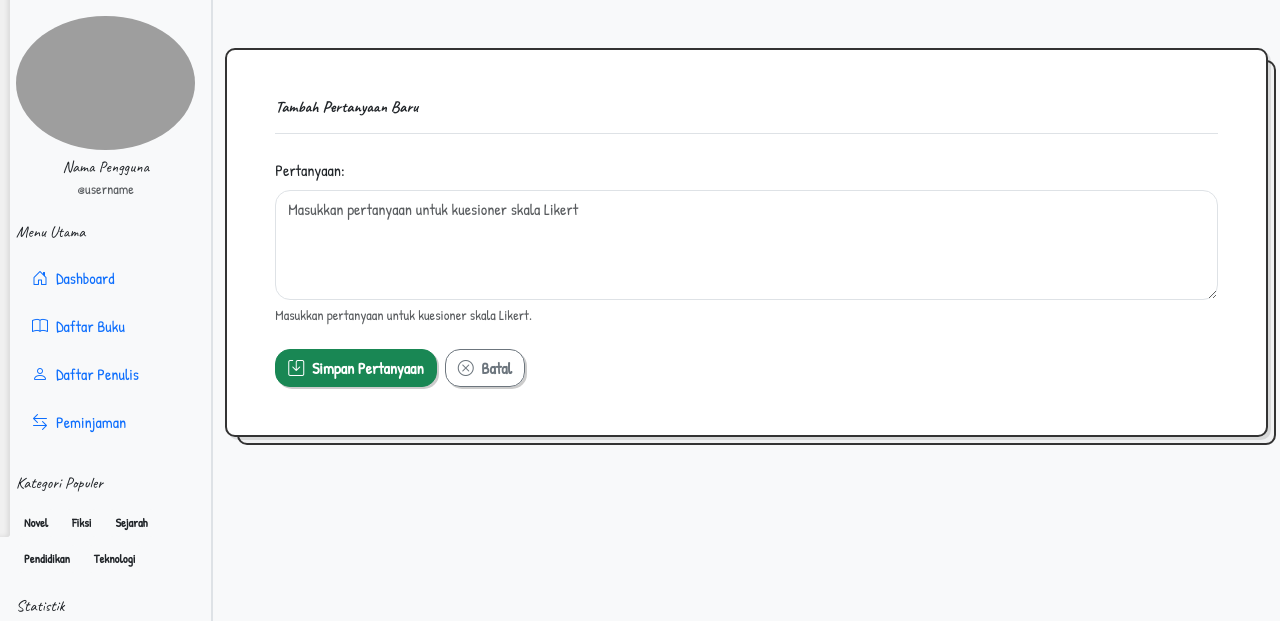
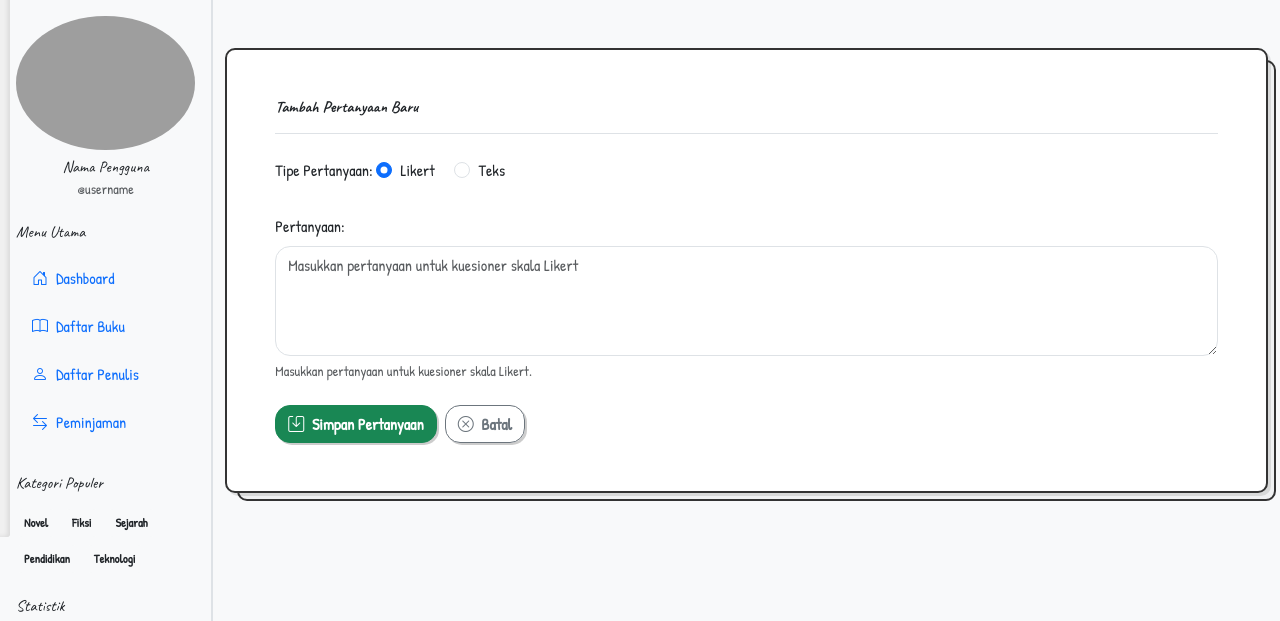
Before and after one commit to HaqTetsuya/Kuesioner, a CodeIgniter app: page /kuesioner/index.php/dashboard/tambah_pertanyaan in a window 1280 px wide. Shown: the part 253-874 px from the top of the page. Run offline with CodeIgniter, Linux system fonts and the light colour scheme; the visitor is signed in with stand-in values (Sample User, id 1); tables that the repository leaves empty hold one stand-in row (values such as "Sample post"); some libraries are stand-ins or nearby versions; grey boxes are pictures that could not be loaded.

Commit message:
apaan ya gw lupa, pokoknya ga work

```diff
--- a/application/controllers/dashboard.php
+++ b/application/controllers/dashboard.php
@@ -57,6 +57,7 @@ class Dashboard extends CI_Controller
             $this->render('dashboard/pertanyaan/tambah');
         } else {
             $data = [
+				'type' => $this->input->post('tipe'),
                 'pertanyaan' => $this->input->post('pertanyaan'),
                 'created_at' => date('Y-m-d H:i:s')
             ];
@@ -127,6 +128,20 @@ class Dashboard extends CI_Controller
 		$this->render('dashboard/hasil/detail', $data);
 	}
 
+	public function detail_pertanyaan($pertanyaan_id)
+	{
+
+		$data = $this->kuesioner_model->get_detail_by_pertanyaan($pertanyaan_id);
+
+		if (!$data) {
+			show_404();
+		}
+
+		$this->render('dashboard/hasil/detail_pertanyaan', $data);
+	}
+
+
+
 
     public function statistik()
     {
--- a/application/models/kuesioner_model.php
+++ b/application/models/kuesioner_model.php
@@ -99,9 +99,10 @@ class Kuesioner_model extends CI_Model
     } */
 
     public function get_detail_jawaban($responden_id)
+
     {
         // Query for likert answers
-        $this->db->select('p.pertanyaan, j.nilai as jawaban, p.type');
+        $this->db->select('p.id, p.pertanyaan, j.nilai as jawaban, p.type');
         $this->db->from('jawaban_likert j');
         $this->db->join('pertanyaan p', 'p.id = j.pertanyaan_id');
         $this->db->where('j.responden_id', $responden_id);
@@ -132,6 +133,37 @@ class Kuesioner_model extends CI_Model
 		return $query->result();
 	}
 
+	public function get_detail_by_pertanyaan($pertanyaan_id)
+	{
+		// First, get the question itself (to know the type)
+		$pertanyaan = $this->db->get_where('pertanyaan', ['id' => $pertanyaan_id])->row();
+
+		if (!$pertanyaan) return null;
+
+		if ($pertanyaan->type == 'likert') {
+			// Get all likert answers for this question
+			$this->db->select('r.nama as responden, j.nilai as jawaban, r.id as responden_id');
+			$this->db->from('jawaban_likert j');
+			$this->db->join('responden r', 'r.id = j.responden_id');
+			$this->db->where('j.pertanyaan_id', $pertanyaan_id);
+			$jawaban = $this->db->get()->result();
+		} else {
+			// Get all textual answers for this question
+			$this->db->select('r.nama as responden, j.jawaban as jawaban, r.id as responden_id');
+			$this->db->from('jawaban_tekstual j');
+			$this->db->join('responden r', 'r.id = j.responden_id');
+			$this->db->where('j.pertanyaan_id', $pertanyaan_id);
+			$jawaban = $this->db->get()->result();
+		}
+
+		return [
+			'pertanyaan' => $pertanyaan,
+			'jawaban' => $jawaban
+		];
+	}
+
+
+
 
     /* Mendapatkan statistik hasil jawaban
     public function get_statistik_jawaban() {
--- a/application/views/dashboard/index.php
+++ b/application/views/dashboard/index.php
@@ -69,6 +69,7 @@
                 <th class="text-center">Rata-rata Nilai</th>
                 <th class="text-center">Jumlah Responden</th>
                 <th class="text-center">Visualisasi</th>
+				<th class="text-center">Action</th>
               </tr>
             </thead>
             <tbody>
@@ -94,6 +95,11 @@
                            aria-valuenow="<?php echo $s->rata_rata; ?>" aria-valuemin="0" aria-valuemax="5"></div>
                     </div>
                   </td>
+					<td class="text-center">
+					  <a href="<?= base_url('dashboard/detail_pertanyaan/' . $s->id); ?>" class="btn btn-sm btn-info cute-btn text-white">
+						<i class="bi bi-eye"></i>
+					  </a>
+					</td>
                 </tr>
               <?php endforeach; ?>
             </tbody>
--- a/application/views/dashboard/pertanyaan/tambah.php
+++ b/application/views/dashboard/pertanyaan/tambah.php
@@ -4,19 +4,35 @@
       <h2 class="fw-bold mb-0">Tambah Pertanyaan Baru</h2>
     </div>
 
-    <?php if(validation_errors()): ?>
+    <?php if (validation_errors()): ?>
       <div class="alert alert-danger validation-error" role="alert">
         <?php echo validation_errors(); ?>
       </div>
     <?php endif; ?>
 
     <?php echo form_open('dashboard/pertanyaan/simpan'); ?>
+
+      <!-- Jenis Pertanyaan -->
+      <div class="mb-4">
+        <label class="form-label fw-medium">Tipe Pertanyaan:</label>
+        <div class="form-check form-check-inline">
+          <input class="form-check-input" type="radio" name="tipe" id="tipe_likert" value="likert" checked>
+          <label class="form-check-label" for="tipe_likert">Likert</label>
+        </div>
+        <div class="form-check form-check-inline">
+          <input class="form-check-input" type="radio" name="tipe" id="tipe_text" value="text">
+          <label class="form-check-label" for="tipe_text">Teks</label>
+        </div>
+      </div>
+
+      <!-- Input Pertanyaan -->
       <div class="mb-4">
         <label for="pertanyaan" class="form-label fw-medium">Pertanyaan:</label>
         <textarea name="pertanyaan" id="pertanyaan" rows="4" class="form-control" placeholder="Masukkan pertanyaan untuk kuesioner skala Likert"><?php echo set_value('pertanyaan'); ?></textarea>
-        <div class="form-text">Masukkan pertanyaan untuk kuesioner skala Likert.</div>
+        <div class="form-text" id="tipeHint">Masukkan pertanyaan untuk kuesioner skala Likert.</div>
       </div>
 
+      <!-- Tombol Aksi -->
       <div class="mt-4 d-flex gap-2">
         <button type="submit" class="btn btn-success cute-btn">
           <i class="bi bi-save me-1"></i> Simpan Pertanyaan
@@ -25,6 +41,28 @@
           <i class="bi bi-x-circle me-1"></i> Batal
         </a>
       </div>
+
     <?php echo form_close(); ?>
   </div>
 </div>
+
+<script>
+  // Script untuk update placeholder dan hint sesuai pilihan tipe pertanyaan
+  document.addEventListener('DOMContentLoaded', function () {
+    const textarea = document.getElementById('pertanyaan');
+    const hint = document.getElementById('tipeHint');
+    const radios = document.querySelectorAll('input[name="tipe"]');
+
+    radios.forEach(function (radio) {
+      radio.addEventListener('change', function () {
+        if (this.value === 'likert') {
+          textarea.placeholder = "Masukkan pertanyaan untuk kuesioner skala Likert";
+          hint.textContent = "Masukkan pertanyaan untuk kuesioner skala Likert.";
+        } else if (this.value === 'text') {
+          textarea.placeholder = "Masukkan pertanyaan untuk jawaban berupa teks bebas";
+          hint.textContent = "Masukkan pertanyaan untuk jawaban berupa teks panjang dari responden.";
+        }
+      });
+    });
+  });
+</script>
--- a/application/views/layout/footer.php
+++ b/application/views/layout/footer.php
@@ -62,26 +62,25 @@
 <script src="https://cdn.jsdelivr.net/npm/alpinejs@3.13.0/dist/cdn.min.js"></script>
 <script src="https://cdn.jsdelivr.net/npm/chart.js"></script>
 <script type="text/javascript" src="<?php echo base_url('assets/js/main.js'); ?>"></script>
+
+<?php if (!empty($jawaban_likert)): ?>
 <script>
 	document.addEventListener('DOMContentLoaded', function() {
-        <?php if (!empty($jawaban_likert)): ?>
-            // Prepare data for chart
 		const labels = [];
 		const values = [];
 		const backgroundColors = [
-                'rgba(220, 53, 69, 0.7)', // danger
-                'rgba(253, 126, 20, 0.7)', // warning
-                'rgba(255, 193, 7, 0.7)', // yellow
-                'rgba(40, 167, 69, 0.7)', // success
-                'rgba(32, 201, 151, 0.7)' // teal
+			'rgba(220, 53, 69, 0.7)',
+			'rgba(253, 126, 20, 0.7)',
+			'rgba(255, 193, 7, 0.7)',
+			'rgba(40, 167, 69, 0.7)',
+			'rgba(32, 201, 151, 0.7)'
 		];
 
 		<?php foreach ($jawaban_likert as $j): ?>
 			labels.push("Q<?php echo $j->id; ?>");
-                values.push(<?php echo $j->nilai; ?>);
+			values.push(<?php echo $j->jawaban; ?>);
 		<?php endforeach; ?>
 
-            // Create chart
 		const ctx = document.getElementById('jawabanChart').getContext('2d');
 		const myChart = new Chart(ctx, {
 			type: 'bar',
@@ -91,7 +90,7 @@
 					label: 'Nilai Jawaban',
 					data: values,
 					backgroundColor: backgroundColors,
-                        borderColor: backgroundColors.map(color => color.replace('0.7', '1')),
+					borderColor: backgroundColors.map(c => c.replace('0.7', '1')),
 					borderWidth: 1
 				}]
 			},
@@ -109,13 +108,17 @@
 			}
 		});
 
-            // Print functionality
-            document.getElementById('printResultBtn').addEventListener('click', function() {
+		const printBtn = document.getElementById('printResultBtn');
+		if (printBtn) {
+			printBtn.addEventListener('click', function() {
 				window.print();
 			});
-        <?php endif; ?>
+		}
 	});
 </script>
+<?php endif; ?>
+
+
 <script>
     document.addEventListener('DOMContentLoaded', function() {
         const searchInput = document.getElementById('searchResponden');
```
Also changed, not shown: application/views/dashboard/hasil/detail_pertanyaan.php (added, +41 -0 lines). Lines whose indentation alone changed are shown as unchanged.
